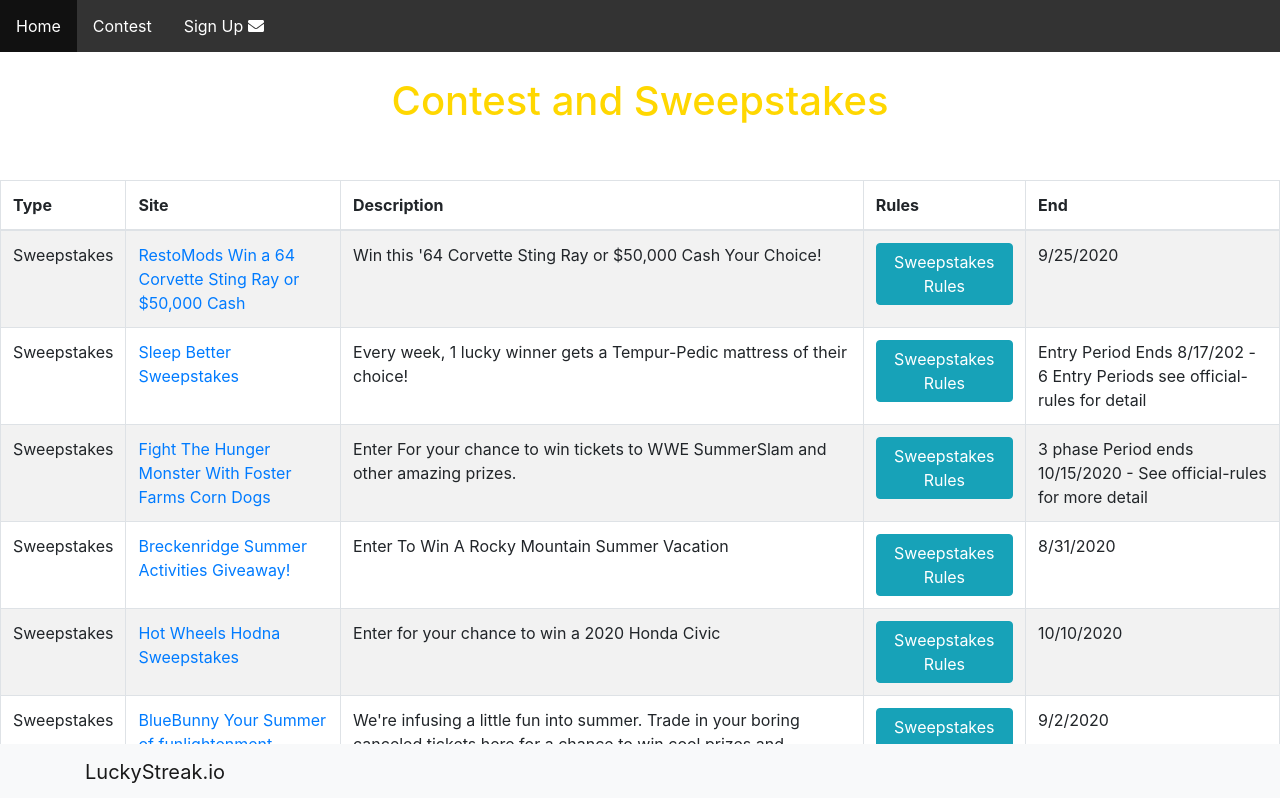
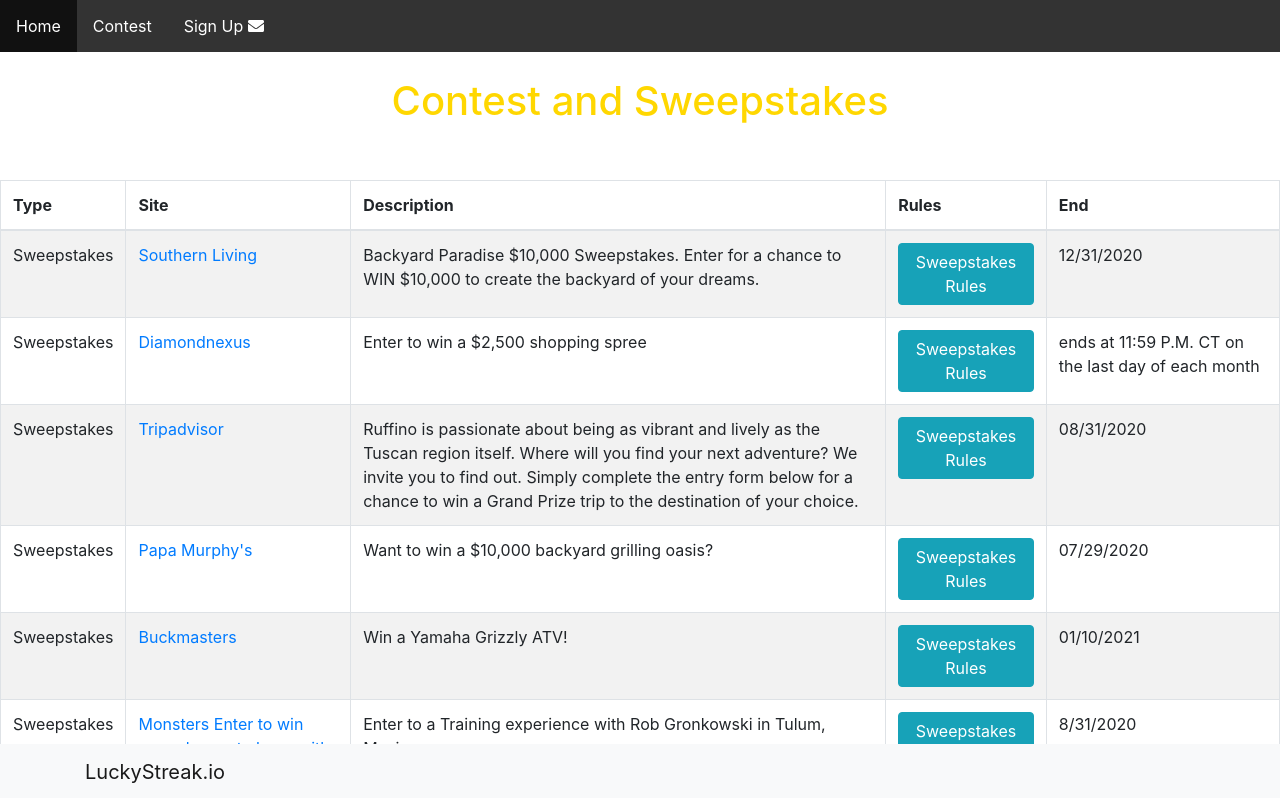
Before and after one commit to jamesbond00r/AWSReact, a React (Create React App) app: page /Contest in a window 1280 px wide. Shown: the top 798 px of the page. Built offline with nearby package versions, Linux system fonts and the light colour scheme.

Commit message:
add more contest 7/26/2020

```diff
--- a/src/Contest.js
+++ b/src/Contest.js
@@ -26,6 +26,77 @@
 
 {/*<tr><td>Sweepstakes</td><td><a href=""> Copy and paste me </a></td><td> Blank for Now </td><td><a href=""> <Button variant="info">Sweepstakes Rules</Button></a></td><td>Yeah also blank fo now</td></tr> */}
 
+
+<tr>
+<td>Sweepstakes</td>
+      <td><a href="https://www.southernliving.com/sweepstakes/entry/backyard-paradise-10000-sweepstakes/7846200">Southern Living</a></td>
+      <td>Backyard Paradise $10,000 Sweepstakes. Enter for a chance to WIN $10,000 to create the backyard of your dreams.</td>
+      <td><a href="https://www.southernliving.com/sweepstakes/rules/backyard-paradise-10000-sweepstakes/7846200"> <Button variant="info">Sweepstakes Rules</Button></a></td>
+      <td> 12/31/2020</td>
+    </tr>
+
+
+
+
+<tr>
+<td>Sweepstakes</td>
+      <td><a href="https://www.diamondnexus.com/giveaways">Diamondnexus</a></td>
+      <td>Enter to win a $2,500 shopping spree</td>
+      <td><a href="https://www.diamondnexus.com/contest-rules"> <Button variant="info">Sweepstakes Rules</Button></a></td>
+      <td> ends at 11:59 P.M. CT on the last day of each month</td>
+    </tr>
+
+
+
+<tr>
+<td>Sweepstakes</td>
+      <td><a href="https://www.tripadvisor.com/escape1">Tripadvisor</a></td>
+      <td>Ruffino is passionate about being as vibrant and lively as the Tuscan region itself. Where will you find your next adventure? We invite you to find out. Simply complete the entry form below for a chance to win a Grand Prize trip to the destination of your choice.  </td>
+      <td><a href="https://app.wyng.com/5e274902953699034e24f7e1?page=page_3929323446348"> <Button variant="info">Sweepstakes Rules</Button></a></td>
+      <td> 08/31/2020</td>
+    </tr>
+
+
+
+
+
+
+
+<tr>
+<td>Sweepstakes</td>
+      <td><a href="https://www.grillmypapamurphys.com/home">Papa Murphy's</a></td>
+      <td> Want to win a $10,000 backyard grilling oasis? </td>
+      <td><a href="https://www.grillmypapamurphys.com/rules"> <Button variant="info">Sweepstakes Rules</Button></a></td>
+      <td> 07/29/2020</td>
+    </tr>
+
+
+<tr>
+<td>Sweepstakes</td>
+      <td><a href="http://www.buckmasters.com/CONTESTS/fb/c/YAMG20/s/2">Buckmasters</a></td>
+      <td> Win a Yamaha Grizzly ATV! </td>
+      <td><a href="http://www.buckmasters.com/Contests/Rules/c/YAMG20"> <Button variant="info">Sweepstakes Rules</Button></a></td>
+      <td> 01/10/2021</td>
+    </tr>
+
+
+
+<tr>
+<td>Sweepstakes</td>
+      <td><a href="https://www.monsterenergy.com/us/en/promotions/enter-to-win-a-training-experience-with-rob-gronkowski-in-tulum-mexico">Monsters Enter to win your chance to hang with Gronk in Tulum, Mexico</a></td>
+      <td> Enter to a Training experience with Rob Gronkowski in Tulum, Mexico </td>
+      <td><a href="https://www.monsterenergy.com/us/en/promotions/enter-to-win-a-training-experience-with-rob-gronkowski-in-tulum-mexico"> <Button variant="info">Sweepstakes Rules</Button></a></td>
+      <td> 8/31/2020</td>
+    </tr>
+
+
+<tr>
+<td>Sweepstakes</td>
+      <td><a href="https://www.winwithfridays.com/"> Win With Fridays</a></td>
+      <td> Play for your chance to win $5,000! plus, there's over $20,000 in additional prizes to be won! </td>
+      <td><a href="https://www.winwithfridays.com/rules"> <Button variant="info">Sweepstakes Rules</Button></a></td>
+      <td> 8/17/2020</td>
+    </tr>
 
 <tr>
 <td>Sweepstakes</td>
```
